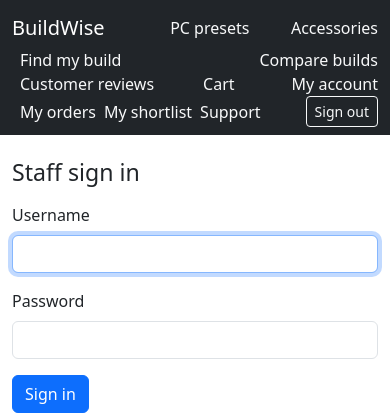
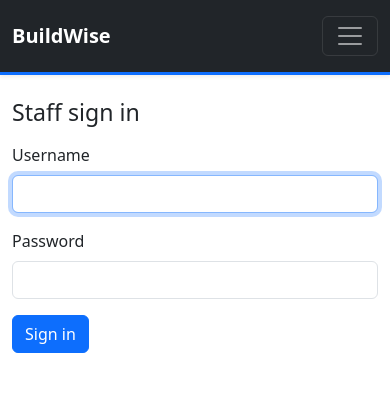
Before and after one commit to uglyoholioh/BuildWise_PairProj31, a Django app: page /staff/login?next=/accounts/staff/customers in a window 390 px wide. Shown: the top 420 px of the page. Run offline with Django 5.2, Linux system fonts and the light colour scheme; the visitor is signed in with stand-in values (Sample User, id 1).

Commit message:
Refine Bootstrap navbar and responsive menus

```diff
--- a/templates/base.html
+++ b/templates/base.html
@@ -7,50 +7,84 @@
   <link href="https://cdn.jsdelivr.net/npm/bootstrap@5.3.3/dist/css/bootstrap.min.css" rel="stylesheet">
 </head>
 <body>
-  <nav class="navbar navbar-expand-lg navbar-dark bg-dark">
-    <div class="container">
+  {% with current=request.resolver_match.url_name section=request.resolver_match.namespace %}
+  <nav class="navbar navbar-expand-xl bg-dark border-bottom border-primary border-3 shadow-sm py-3" data-bs-theme="dark" aria-label="Main navigation">
+    <div class="container-fluid px-lg-4 gap-2">
       {% if user.is_authenticated and user.is_active and user.employee_profile.active %}
-      <a class="navbar-brand" href="{% url 'inventory:inventory_dashboard' %}">BuildWise</a>
-      <a class="nav-link text-light ms-3" href="{% url 'catalogue:component_list' %}">Components</a>
-      <a class="nav-link text-light ms-2" href="{% url 'catalogue:accessory_manage_list' %}">Accessories</a>
-      <a class="nav-link text-light ms-2" href="{% url 'catalogue:compatibility_rules' %}">Compatibility</a>
-      <a class="nav-link text-light ms-2" href="{% url 'catalogue:preset_manage_list' %}">Presets</a>
-      <a class="nav-link text-light ms-2" href="{% url 'inventory:inventory_dashboard' %}">Inventory</a>
-      <a class="nav-link text-light ms-2" href="{% url 'orders:order_queue' %}">Orders</a>
-      <a class="nav-link text-light ms-2" href="{% url 'accounts:customer_list' %}">Customers</a>
-      <a class="nav-link text-light ms-2" href="{% url 'support:staff_request_list' %}">Support</a>
-      {% if user.employee_profile.role == "manager" %}
-      <a class="nav-link text-light ms-2" href="{% url 'employee_list' %}">Employees</a>
-      <a class="nav-link text-light ms-2" href="{% url 'catalogue:assembly_fee' %}">Assembly fee</a>
+      <a class="navbar-brand fw-semibold d-flex align-items-center gap-2 me-4" href="{% url 'inventory:inventory_dashboard' %}">
+        BuildWise <span class="badge rounded-pill text-bg-primary fw-normal small">Staff</span>
+      </a>
+      {% else %}
+      <a class="navbar-brand fw-semibold me-4" href="{% url 'catalogue:preset_list' %}">BuildWise</a>
+      {% endif %}
+      <button class="navbar-toggler" type="button" data-bs-toggle="collapse" data-bs-target="#mainNavigation" aria-controls="mainNavigation" aria-expanded="false" aria-label="Toggle navigation">
+        <span class="navbar-toggler-icon"></span>
+      </button>
+      <div class="collapse navbar-collapse" id="mainNavigation">
+        <ul class="navbar-nav me-auto gap-xl-1 py-3 py-xl-0">
+          {% if user.is_authenticated and user.is_active and user.employee_profile.active %}
+          <li class="nav-item"><a class="nav-link px-3 rounded {% if section == 'inventory' %}active bg-secondary bg-opacity-25{% endif %}" {% if section == 'inventory' %}aria-current="page"{% endif %} href="{% url 'inventory:inventory_dashboard' %}">Inventory</a></li>
+          <li class="nav-item"><a class="nav-link px-3 rounded {% if section == 'orders' %}active bg-secondary bg-opacity-25{% endif %}" {% if section == 'orders' %}aria-current="page"{% endif %} href="{% url 'orders:order_queue' %}">Orders</a></li>
+          <li class="nav-item dropdown">
+            <button class="nav-link dropdown-toggle px-3 rounded {% if section == 'catalogue' and current != 'assembly_fee' %}active bg-secondary bg-opacity-25{% endif %}" type="button" data-bs-toggle="dropdown" aria-expanded="false">Catalogue</button>
+            <ul class="dropdown-menu shadow border-secondary-subtle">
+              <li><h6 class="dropdown-header">Products &amp; configuration</h6></li>
+              <li><a class="dropdown-item {% if 'component' in current %}active{% endif %}" {% if 'component' in current %}aria-current="page"{% endif %} href="{% url 'catalogue:component_list' %}">Components</a></li>
+              <li><a class="dropdown-item {% if 'accessory' in current %}active{% endif %}" {% if 'accessory' in current %}aria-current="page"{% endif %} href="{% url 'catalogue:accessory_manage_list' %}">Accessories</a></li>
+              <li><a class="dropdown-item {% if 'preset' in current %}active{% endif %}" {% if 'preset' in current %}aria-current="page"{% endif %} href="{% url 'catalogue:preset_manage_list' %}">Presets</a></li>
+              <li><hr class="dropdown-divider"></li>
+              <li><a class="dropdown-item {% if 'compatibility' in current %}active{% endif %}" {% if 'compatibility' in current %}aria-current="page"{% endif %} href="{% url 'catalogue:compatibility_rules' %}">Compatibility</a></li>
+            </ul>
+          </li>
+          <li class="nav-item"><a class="nav-link px-3 rounded {% if current == 'customer_list' or current == 'customer_detail' %}active bg-secondary bg-opacity-25{% endif %}" {% if current == 'customer_list' or current == 'customer_detail' %}aria-current="page"{% endif %} href="{% url 'accounts:customer_list' %}">Customers</a></li>
+          <li class="nav-item"><a class="nav-link px-3 rounded {% if current == 'staff_request_list' or current == 'staff_request_detail' %}active bg-secondary bg-opacity-25{% endif %}" {% if current == 'staff_request_list' or current == 'staff_request_detail' %}aria-current="page"{% endif %} href="{% url 'support:staff_request_list' %}">Support</a></li>
+          {% if user.employee_profile.role == 'manager' %}
+          <li class="nav-item dropdown">
+            <button class="nav-link dropdown-toggle px-3 rounded {% if 'employee' in current or current == 'assembly_fee' %}active bg-secondary bg-opacity-25{% endif %}" type="button" data-bs-toggle="dropdown" aria-expanded="false">Management</button>
+            <ul class="dropdown-menu shadow border-secondary-subtle">
+              <li><a class="dropdown-item {% if 'employee' in current %}active{% endif %}" {% if 'employee' in current %}aria-current="page"{% endif %} href="{% url 'employee_list' %}">Employees</a></li>
+              <li><a class="dropdown-item {% if current == 'assembly_fee' %}active{% endif %}" {% if current == 'assembly_fee' %}aria-current="page"{% endif %} href="{% url 'catalogue:assembly_fee' %}">Assembly fee</a></li>
+            </ul>
+          </li>
           {% endif %}
           {% else %}
-      <a class="navbar-brand" href="{% url 'catalogue:preset_list' %}">BuildWise</a>
-      <a class="nav-link text-light ms-3" href="{% url 'catalogue:preset_list' %}">PC presets</a>
-      <a class="nav-link text-light ms-2" href="{% url 'catalogue:accessory_list' %}">Accessories</a>
-      <a class="nav-link text-light ms-2" href="{% url 'recommendations:questionnaire' %}">Find my build</a>
-      <a class="nav-link text-light ms-2" href="{% url 'recommendations:compare' %}">Compare builds</a>
-      <a class="nav-link text-light ms-2" href="{% url 'support:review_list' %}">Customer reviews</a>
-      <a class="nav-link text-light ms-2" href="{% url 'orders:cart' %}">Cart</a>
+          <li class="nav-item"><a class="nav-link px-3 rounded {% if current == 'home' or current == 'preset_list' or current == 'preset_detail' or current == 'configure' %}active bg-secondary bg-opacity-25{% endif %}" {% if current == 'home' or current == 'preset_list' or current == 'preset_detail' or current == 'configure' %}aria-current="page"{% endif %} href="{% url 'catalogue:preset_list' %}">PC presets</a></li>
+          <li class="nav-item"><a class="nav-link px-3 rounded {% if current == 'accessory_list' %}active bg-secondary bg-opacity-25{% endif %}" {% if current == 'accessory_list' %}aria-current="page"{% endif %} href="{% url 'catalogue:accessory_list' %}">Accessories</a></li>
+          <li class="nav-item"><a class="nav-link px-3 rounded {% if current == 'questionnaire' or current == 'recommendations' %}active bg-secondary bg-opacity-25{% endif %}" {% if current == 'questionnaire' or current == 'recommendations' %}aria-current="page"{% endif %} href="{% url 'recommendations:questionnaire' %}">Find my build</a></li>
+          <li class="nav-item"><a class="nav-link px-3 rounded {% if current == 'compare' %}active bg-secondary bg-opacity-25{% endif %}" {% if current == 'compare' %}aria-current="page"{% endif %} href="{% url 'recommendations:compare' %}">Compare builds</a></li>
+          <li class="nav-item"><a class="nav-link px-3 rounded {% if 'review' in current %}active bg-secondary bg-opacity-25{% endif %}" {% if 'review' in current %}aria-current="page"{% endif %} href="{% url 'support:review_list' %}">Customer reviews</a></li>
+          <li class="nav-item"><a class="nav-link px-3 rounded {% if current == 'cart' or current == 'checkout' %}active bg-secondary bg-opacity-25{% endif %}" {% if current == 'cart' or current == 'checkout' %}aria-current="page"{% endif %} href="{% url 'orders:cart' %}">Cart</a></li>
+          {% endif %}
+        </ul>
+        <div class="d-flex flex-column flex-xl-row align-items-xl-center gap-2 pt-3 pt-xl-0 pb-2 pb-xl-0 ms-xl-3">
           {% if user.is_authenticated %}
-      <a class="nav-link text-light ms-3" href="{% url 'accounts:profile' %}">My account</a>
-      <a class="nav-link text-light ms-2" href="{% url 'orders:order_list' %}">My orders</a>
-      <a class="nav-link text-light ms-2" href="{% url 'recommendations:shortlist' %}">My shortlist</a>
-      <a class="nav-link text-light ms-2" href="{% url 'support:request_list' %}">Support</a>
+          {% if not user.is_active or not user.employee_profile.active %}
+          <div class="dropdown">
+            <button class="btn btn-outline-light dropdown-toggle" type="button" data-bs-toggle="dropdown" aria-expanded="false">My account</button>
+            <ul class="dropdown-menu dropdown-menu-xl-end shadow border-secondary-subtle">
+              <li><a class="dropdown-item {% if current == 'profile' %}active{% endif %}" {% if current == 'profile' %}aria-current="page"{% endif %} href="{% url 'accounts:profile' %}">My account</a></li>
+              <li><a class="dropdown-item {% if current == 'order_list' or current == 'order_detail' %}active{% endif %}" {% if current == 'order_list' or current == 'order_detail' %}aria-current="page"{% endif %} href="{% url 'orders:order_list' %}">My orders</a></li>
+              <li><a class="dropdown-item {% if current == 'shortlist' %}active{% endif %}" {% if current == 'shortlist' %}aria-current="page"{% endif %} href="{% url 'recommendations:shortlist' %}">My shortlist</a></li>
+              <li><a class="dropdown-item {% if current == 'request_list' or current == 'request_create' or current == 'request_detail' %}active{% endif %}" {% if current == 'request_list' or current == 'request_create' or current == 'request_detail' %}aria-current="page"{% endif %} href="{% url 'support:request_list' %}">Support</a></li>
+            </ul>
+          </div>
           {% endif %}
-      {% endif %}
-      {% if user.is_authenticated %}
-      <form class="ms-auto" method="post" action="{% url 'accounts:logout' %}">
+          <form method="post" action="{% url 'accounts:logout' %}">
             {% csrf_token %}
-        <button class="btn btn-outline-light btn-sm" type="submit">Sign out</button>
+            <button class="btn btn-outline-light text-nowrap" type="submit">Sign out</button>
           </form>
           {% else %}
-      <a class="nav-link text-light ms-3" href="{% url 'accounts:login' %}">Sign in</a>
-      <a class="btn btn-outline-light btn-sm ms-2" href="{% url 'accounts:register' %}">Create account</a>
+          <a class="btn btn-outline-light text-nowrap" href="{% url 'accounts:login' %}">Sign in</a>
+          <a class="btn btn-primary text-nowrap" href="{% url 'accounts:register' %}">Create account</a>
           {% endif %}
         </div>
+      </div>
+    </div>
   </nav>
+  {% endwith %}
   <main class="container mt-4">
     {% block content %}{% endblock %}
   </main>
+  <script src="https://cdn.jsdelivr.net/npm/bootstrap@5.3.3/dist/js/bootstrap.bundle.min.js" defer></script>
 </body>
 </html>
```
Lines whose indentation alone changed are shown as unchanged.
